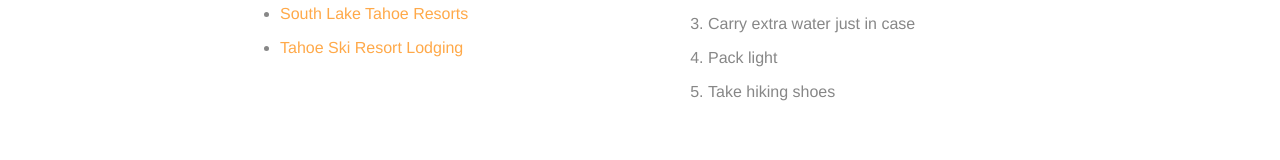
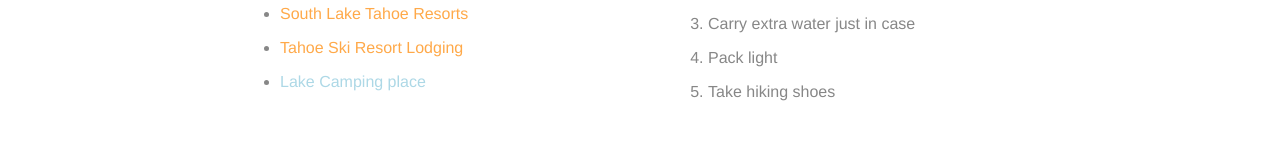
Before and after one commit to Juliusls/LearningGit, a plain HTML site: page index.html in a window 1280 px wide. Shown: the part 2439-2599 px from the top of the page. Drawn offline with Linux system fonts and the light colour scheme.

Commit message:
Add Camping to places to stay

```diff
--- a/index.html
+++ b/index.html
@@ -42,6 +42,7 @@
           <li><a href="#hotels">Lake Tahoe Resort Hotel</a></li>
           <li><a href="#resorts">South Lake Tahoe Resorts</a></li>
           <li><a href="#lodging">Tahoe Ski Resort Lodging</a></li>
+          <li><a href="">Lake Camping place</a></li>
         </ul>
       </div>
 
```
